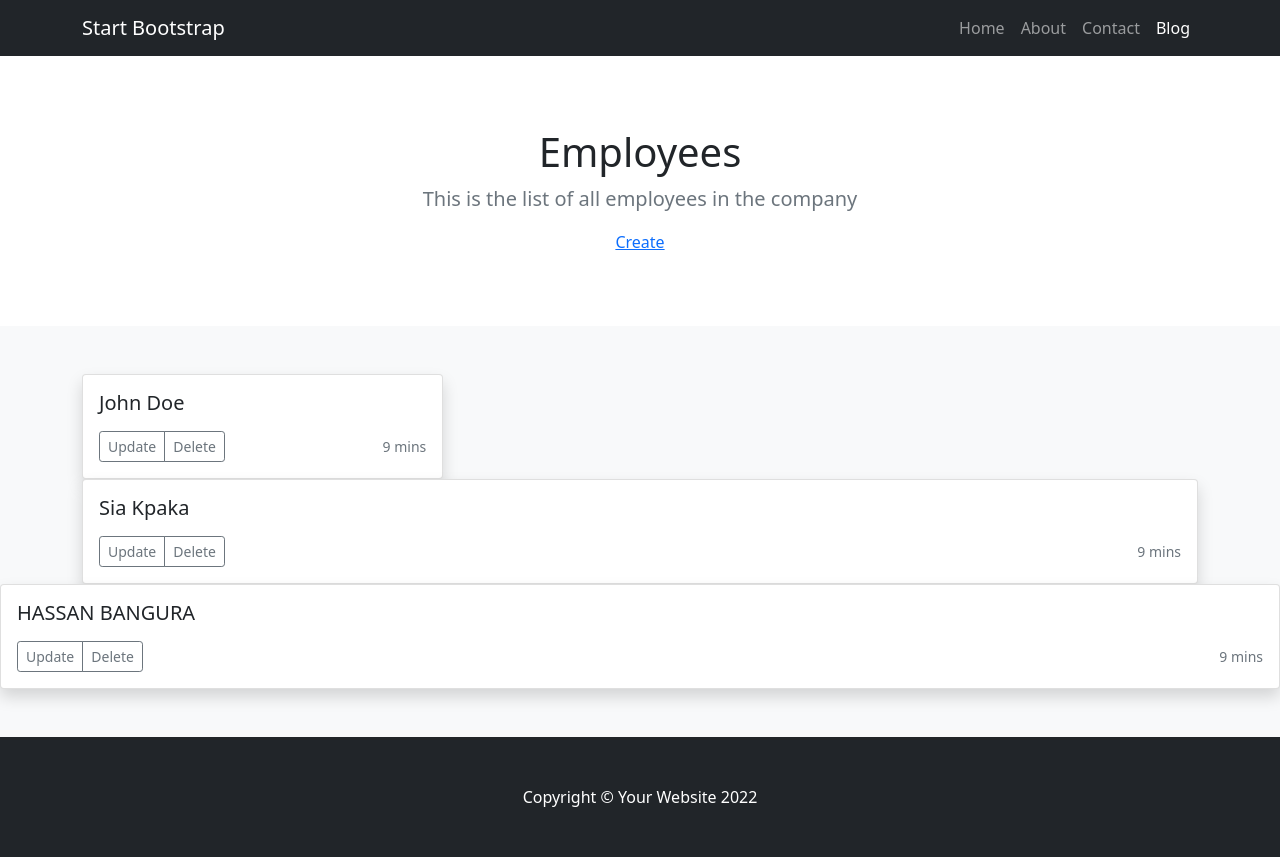
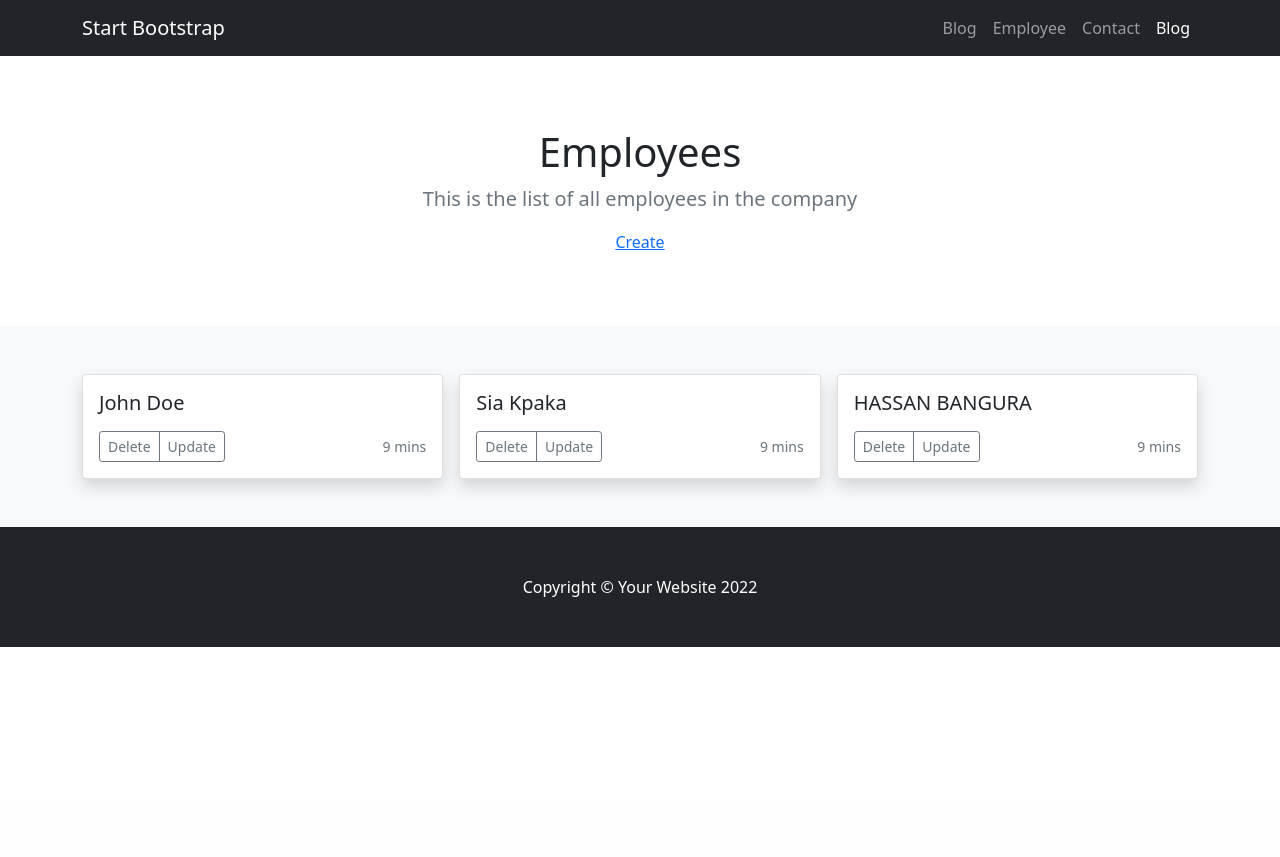
Before and after one commit to Hasbang/LearningDjango, a Django app: page /employee/ in a window 1280 px wide. After the commit the page ends 647 px from the top, so only its background shows below. Run offline with Django 4.2, Linux system fonts and the light colour scheme; data comes from the database, SQL or seed files in the repository; both versions use the stored data as it was after the commit.

Commit message:
at this point everything is working fine now

```diff
--- a/employee/templates/employee/createpage.html
+++ b/employee/templates/employee/createpage.html
@@ -3,7 +3,7 @@
 
 <body>
 
-    <a href="http://127.0.0.1:8000/employee/">Home</a>
+    <a href="{% url 'blog'%}">Blog</a>
 
     <h2>Create Employees</h2>
     <form action="createData/" method="post">
--- a/employee/templates/employee/index.html
+++ b/employee/templates/employee/index.html
@@ -11,7 +11,7 @@
                     This is the list of all employees in the company
                 </p>
         </div>
-        <a href="http://127.0.0.1:8000/employee/create/">Create</a>
+        <a href="{% url 'create' %}">Create</a>
     </div>
     </secttion>
 
@@ -32,15 +32,23 @@
                             <p class="card-text bg-primary">
                             {% endif %}
 
+
                         <div class="d-flex  justify-content-between  align-items-center">
                         <div class="btn-group">
 
-                                    <a href="update/{{employee.id}}" type="button" class="btn btn-sm btn-outline-secondary">
-                                        Update
+
+                                    <a
+                                    href="{% url 'delete' employee.id %}"
+                                    type="button"
+                                    class="btn btn-sm btn-outline-secondary" />
+                                        Delete
                                     </a>
 
-                                    <a href="delete/{{employee.id}}" type="button"class="btn btn-sm btn-outline-secondary" >
-                                        Delete
+                                    <a
+                                    href="url 'update' employee.id"
+                                    type="button"
+                                    class="btn btn-sm btn-outline-secondary"/>
+                                        Update
                                     </a>
 
                             </div>
@@ -50,7 +58,7 @@
                         </div>
                     </div>
                 </div>
-            </div>
+
         {% endfor %}
         </div>
     </div>
--- a/employee/templates/employee/updatepage.html
+++ b/employee/templates/employee/updatepage.html
@@ -3,7 +3,7 @@
 
 <body>
 
-    <a href="http://127.0.0.1:8000/employee/">Home</a>
+    <a href="{% url 'blog'%}">Home</a>
 
     <h2>Update Employee Data</h2>
     <form action="updateData/{{Employee.id}}" method="post">
--- a/employee/urls.py
+++ b/employee/urls.py
@@ -4,11 +4,11 @@ from . import views
 
 urlpatterns = [
     path('', views.blog, name='blog'),
-    path('employee/', views.index, name='index'),
+    path('employee/', views.index, name='employee'),
     path('create/', views.create ,name='create'),
     path('create/createData/', views.createData , name='createData'),
-    path('delete/<int:id>', views.delete ,name='delete'),
-    path('update/<int:id>', views.update ,name='update'),
+    path('delete/<int:id>', views.delete , name ='delete'),
+    path('update/<int:id>', views.update , name='update'),
     path('update/updateData/<int:id>', views.updateData , name='updateData'),
 
 ]
--- a/employee/views.py
+++ b/employee/views.py
@@ -35,13 +35,13 @@ def createData(request):
     data2 = request.POST['title']
     NewEmployee = Employee(name = data1 ,title= data2 )
     NewEmployee.save()
-    return HttpResponseRedirect(reverse('index'))
+    return HttpResponseRedirect(reverse('employee'))
 
 
 def delete(request,id):
     deleteemployee =Employee.objects.get(id=id)
     deleteemployee.delete()
-    return HttpResponseRedirect(reverse('index'))
+    return HttpResponseRedirect(reverse('employee'))
 
 
 def update(request,id):
@@ -61,7 +61,7 @@ def updateData(request, id):
     updateEmployee.name=name
     updateEmployee.title= title
     updateEmployee.save()
-    return HttpResponseRedirect(reverse('index'))
+    return HttpResponseRedirect(reverse('employee'))
 
 
 def blog(request):
--- a/templates/navbar.html
+++ b/templates/navbar.html
@@ -4,8 +4,8 @@
         <button class="navbar-toggler" type="button" data-bs-toggle="collapse" data-bs-target="#navbarSupportedContent" aria-controls="navbarSupportedContent" aria-expanded="false" aria-label="Toggle navigation"><span class="navbar-toggler-icon"></span></button>
         <div class="collapse navbar-collapse" id="navbarSupportedContent">
             <ul class="navbar-nav ms-auto mb-2 mb-lg-0">
-                <li class="nav-item"><a class="nav-link" href="#">Home</a></li>
-                <li class="nav-item"><a class="nav-link" href="#!">About</a></li>
+                <li class="nav-item"><a class="nav-link" href="{% url 'blog'%}">Blog</a></li>
+                <li class="nav-item"><a class="nav-link" href="{% url 'employee'%}">Employee</a></li>
                 <li class="nav-item"><a class="nav-link" href="#!">Contact</a></li>
                 <li class="nav-item"><a class="nav-link active" aria-current="page" href="#">Blog</a></li>
             </ul>
```
Also changed, not shown: db.sqlite3.
